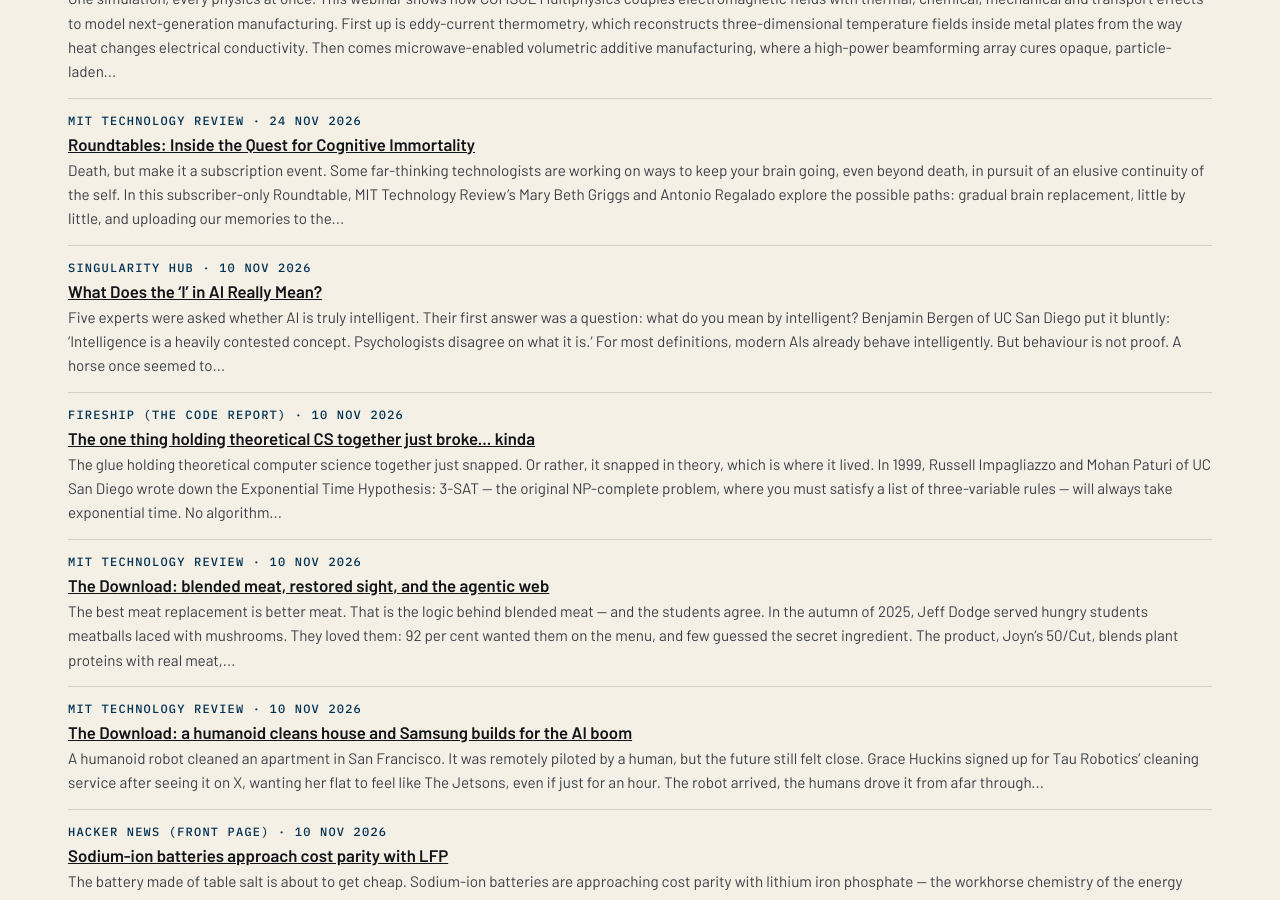
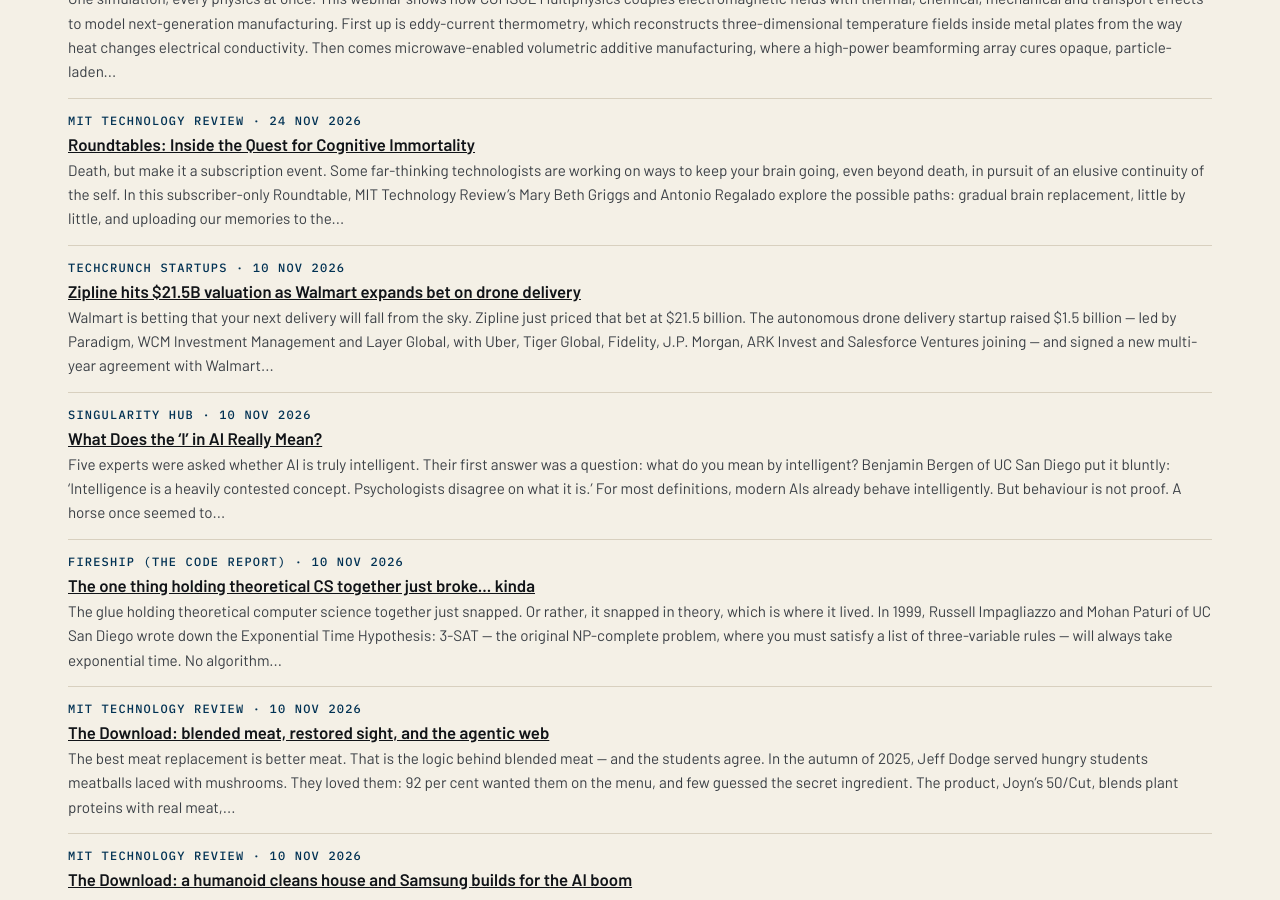
Before and after one commit to katz-news/katz.news, a Jekyll site: the page built from briefs/index.html, in a window 1280 px wide and 900 px high, scrolled down 637 px. Built offline with Jekyll 4.4.1, drawn with Linux system fonts in a browser that asks for light colours.

Commit message:
Publish 2026-11-07

```diff
--- a/_data/build.yml
+++ b/_data/build.yml
@@ -1 +1 @@
-published_at: 2026-11-07T19:30:56Z
+published_at: 2026-11-07T19:32:29Z
--- /dev/null
+++ b/_posts/briefs/2026-11-07-zipline-hits-21-5b-valuation-as-walmart-expands-bet-on-drone.md
@@ -0,0 +1,19 @@
+---
+published: true
+title: Zipline hits $21.5B valuation as Walmart expands bet on drone delivery
+date: 2026-11-10
+section: entrepreneurship
+source_name: TechCrunch Startups
+source_url: https://techcrunch.com/2026/11/05/zipline-hits-21-5b-valuation-as-walmart-expands-bet-on-drone-delivery/
+---
+Walmart is betting that your next delivery will fall from the sky. Zipline just priced that bet at $21.5 billion.
+
+The autonomous drone delivery startup raised $1.5 billion — led by Paradigm, WCM Investment Management and Layer Global, with Uber, Tiger Global, Fidelity, J.P. Morgan, ARK Invest and Salesforce Ventures joining — and signed a new multi-year agreement with Walmart to add 300 drone delivery sites across the United States. The pair have worked together since 2021, but only 21 sites are active today. Three hundred is a different business.
+
+The money buys factories and people: Zipline plans to expand its US manufacturing facilities and hire more workers to build a nationwide drone delivery network.
+
+The company began in 2014 delivering blood by drone in Rwanda, then expanded to Ghana and Nigeria. It entered the US in 2020, ferrying medical equipment to Novant Health in North Carolina, and won its Part 135 air carrier certification from the FAA in 2022. Its home-delivery Platform 2 drones carry up to eight pounds within a 10-mile radius; the larger Platform 1 flies 120 miles round trip.
+
+The numbers suggest the bet is working. Zipline's share of delivery revenue grew from 10.8 per cent to 34.9 per cent between March and October this year.
+
+Conclusion: Zipline is not a drone company, but rather a delivery network that happens to fly — a blood bank turned big-box bet, now worth billions.
```
